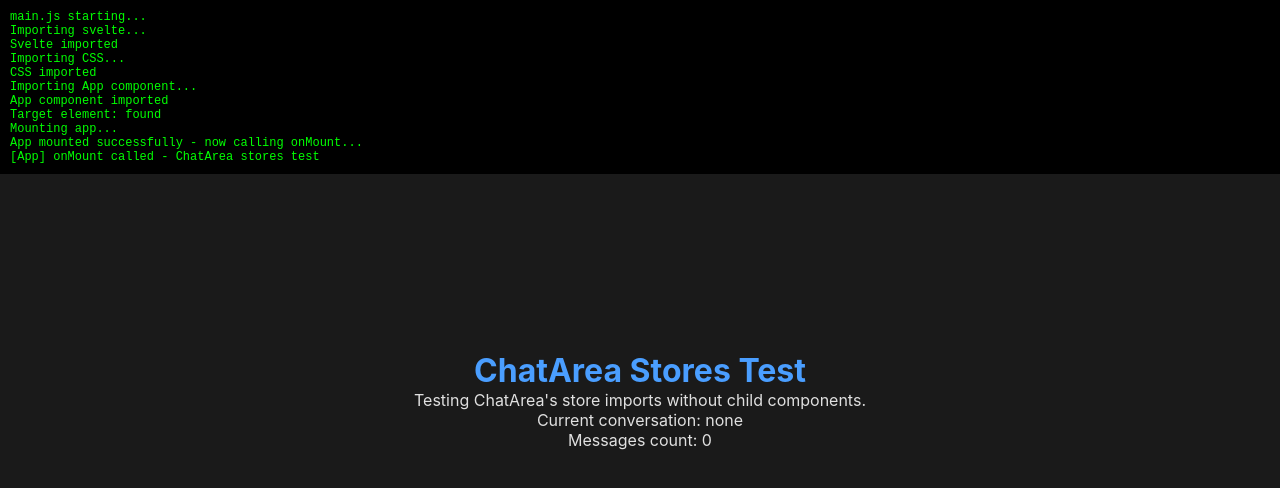
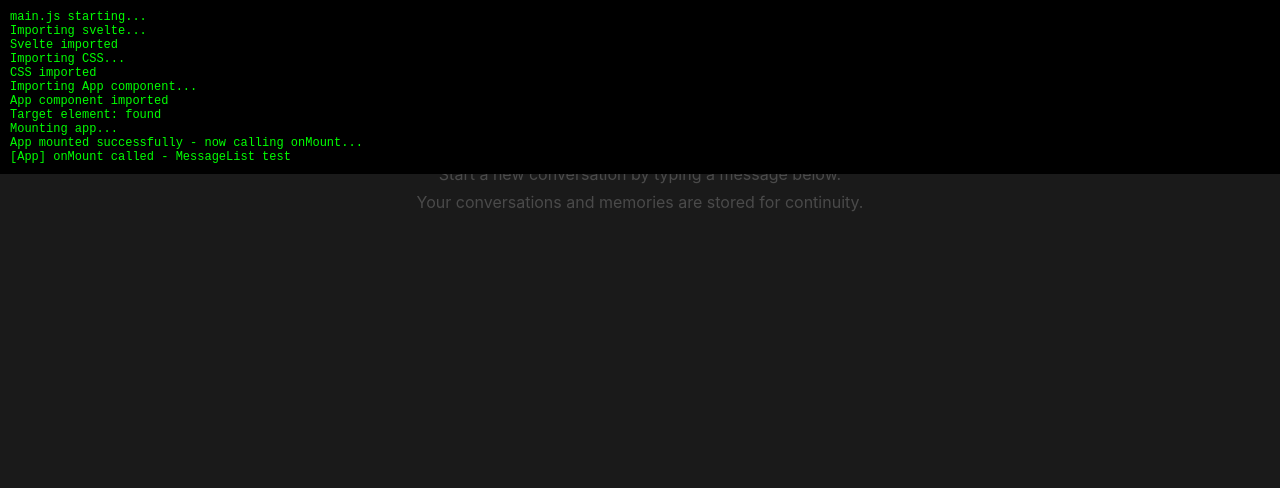
Before and after one commit to Reidmcc/here-i-am, a Svelte app in the folder frontend-svelte/: page / in a window 1280 px wide. Shown: the top 488 px of the page. Built offline with nearby package versions, Linux system fonts and the light colour scheme.

Commit message:
Test MessageList component
https://claude.ai/code/session_01RFscsSFz7NeENU7qGLZkZm

```diff
--- a/frontend-svelte/src/App.svelte
+++ b/frontend-svelte/src/App.svelte
@@ -1,7 +1,7 @@
 <script>
     import { onMount } from 'svelte';
 
-    // Stores that ChatArea uses
+    // Stores
     import { currentConversation, currentConversationId } from './lib/stores/conversations.js';
     import { messages } from './lib/stores/messages.js';
     import { settings } from './lib/stores/settings.js';
@@ -12,6 +12,9 @@
     import ToastContainer from './components/common/Toast.svelte';
     import LoadingOverlay from './components/common/Loading.svelte';
 
+    // Test MessageList
+    import MessageList from './components/chat/MessageList.svelte';
+
     // Debug helper
     function debug(msg) {
         const el = document.getElementById('debug-log');
@@ -19,16 +22,16 @@
     }
 
     onMount(() => {
-        debug('onMount called - ChatArea stores test');
+        debug('onMount called - MessageList test');
     });
 </script>
 
 <div class="app-container">
     <main class="chat-area">
-        <h1>ChatArea Stores Test</h1>
-        <p>Testing ChatArea's store imports without child components.</p>
-        <p>Current conversation: {$currentConversationId || 'none'}</p>
-        <p>Messages count: {$messages.length}</p>
+        <h1>MessageList Test</h1>
+        <div class="messages-container">
+            <MessageList />
+        </div>
     </main>
 </div>
 
@@ -46,13 +49,18 @@
         flex: 1;
         display: flex;
         flex-direction: column;
-        align-items: center;
-        justify-content: center;
         background: #1a1a1a;
         color: #e0e0e0;
+        padding: 20px;
     }
 
     h1 {
         color: #4a9eff;
+        text-align: center;
+    }
+
+    .messages-container {
+        flex: 1;
+        overflow-y: auto;
     }
 </style>
```
